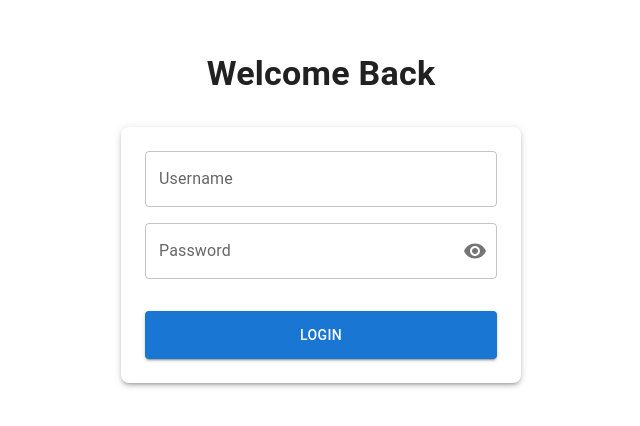
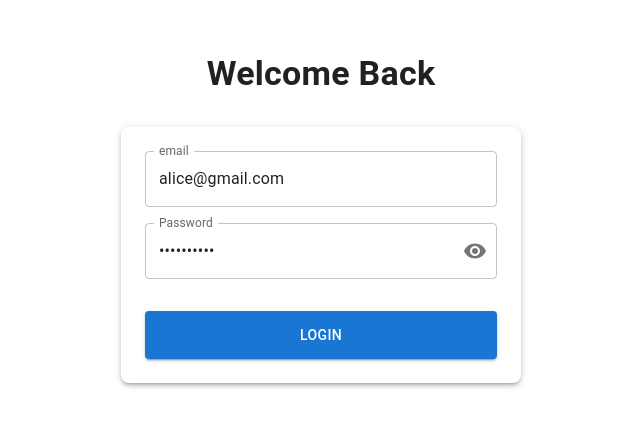
Before and after one commit to MoocAdminWebApp/frontend, a React (Create React App) app: page /login in a window 1280 px wide. Shown: the part 182-608 px from the top of the page, without its empty margins (319-959 px from the left). Built offline with nearby package versions, Linux system fonts and the light colour scheme.

Commit message:
Update login mapping to backend for making mooc running from UI to web api

```diff
--- a/src/App.tsx
+++ b/src/App.tsx
@@ -64,37 +64,37 @@ const App: React.FC = () => {
   const { menuItems } = useSelector((state: RootState) => state.permission);
   const dispatch = useDispatch();
 
-  useEffect(() => {
+  // useEffect(() => {
 
-    const getPermissions = async () => {
-      let getResp = await get<UserPermissionDto>(
-        "/Users/GetCurrentUserPermissList"
-      );
-      if (getResp.isSuccess) {
-        getResp.data.menus.push({
-          id: 0,
-          title: "Dashboard",
-          orderNum: -1, level: 0,
-          route: "/",
-          componentPath: "./pages/Dashboard.jsx",
-          menuType: MenuType.Menu,
-          children: [] as Array<MenuDto>,
-          permission: '',
-          mark: ''
-        });
+  //   const getPermissions = async () => {
+  //     let getResp = await get<UserPermissionDto>(
+  //       "/Users/GetCurrentUserPermissList"
+  //     );
+  //     if (getResp.isSuccess) {
+  //       getResp.data.menus.push({
+  //         id: 0,
+  //         title: "Dashboard",
+  //         orderNum: -1, level: 0,
+  //         route: "/",
+  //         componentPath: "./pages/Dashboard.jsx",
+  //         menuType: MenuType.Menu,
+  //         children: [] as Array<MenuDto>,
+  //         permission: '',
+  //         mark: ''
+  //       });
 
-        getResp.data.menus = getResp.data.menus.sort(x => x.orderNum)
-        dispatch(setPermissions({
-          menuItems: getResp.data.menus,
-          permissions: []
-        }));
-      }
-    }
-    if (isAuthenticated) {
-      getPermissions();
-    }
+  //       getResp.data.menus = getResp.data.menus.sort(x => x.orderNum)
+  //       dispatch(setPermissions({
+  //         menuItems: getResp.data.menus,
+  //         permissions: []
+  //       }));
+  //     }
+  //   }
+  //   if (isAuthenticated) {
+  //     getPermissions();
+  //   }
 
-  }, [dispatch, isAuthenticated])
+  // }, [dispatch, isAuthenticated])
 
 
   // useEffect(() => {
--- a/src/pages/Login.tsx
+++ b/src/pages/Login.tsx
@@ -1,9 +1,9 @@
-import * as React from 'react';
-import { useNavigate } from 'react-router-dom';
-import { useDispatch } from 'react-redux';
-import { login } from '../store/authSlice';
-import { setPermissions } from '../store/PermissionSlice';
-import { Formik, Form, Field, ErrorMessage, FormikHelpers } from 'formik';
+import * as React from "react";
+import { useNavigate } from "react-router-dom";
+import { useDispatch } from "react-redux";
+import { login } from "../store/authSlice";
+import { setPermissions } from "../store/PermissionSlice";
+import { Formik, Form, Field, ErrorMessage, FormikHelpers } from "formik";
 import {
   Box,
   Button,
@@ -13,34 +13,34 @@ import {
   IconButton,
   InputAdornment,
   TextField,
-} from '@mui/material';
-import { Visibility, VisibilityOff } from '@mui/icons-material';
-import * as Yup from 'yup';
+} from "@mui/material";
+import { Visibility, VisibilityOff } from "@mui/icons-material";
+import * as Yup from "yup";
 
-import { get, post } from '../request/axios/index';
-import { LoginResultDto } from '../types/user';
-import { UserPermissionDto } from '../types/menu';
+import { get, post } from "../request/axios/index";
+import { LoginResultDto } from "../types/user";
+import { UserPermissionDto } from "../types/menu";
 
 //Define the type of form value
 interface LoginFormValues {
-  username: string;
+  email: string;
   password: string;
 }
 
 //Define Yup validation rules
 const LoginSchema = Yup.object().shape({
-  username: Yup.string()
-    .required('Username is required')
-    .min(3, 'Username must be at least 3 characters'),
+  email: Yup.string()
+    .required("email is required")
+    .min(3, "email must be at least 3 characters"),
   password: Yup.string()
-    .required('Password is required')
-    .min(5, 'Password must be at least 6 characters'),
+    .required("Password is required")
+    .min(5, "Password must be at least 6 characters"),
 });
 
 const Login: React.FC = () => {
   const [showPassword, setShowPassword] = React.useState(false);
   const [isLoading, setIsLoading] = React.useState(false);
-  const [error, setError] = React.useState('');
+  const [error, setError] = React.useState("");
   const navigate = useNavigate();
   const dispatch = useDispatch();
 
@@ -49,27 +49,27 @@ const Login: React.FC = () => {
     { setSubmitting }: FormikHelpers<LoginFormValues>
   ) => {
     setIsLoading(true);
-    setError('');
+    setError("");
 
     try {
-      let resp = await post<LoginResultDto>('/auth/login', {
-        userName: values.username,
+      let resp = await post<string>("/login", {
+        email: values.email,
         password: values.password,
       });
+      if (resp.isSuccess) {
+        dispatch(
+          login({
+            accessToken: resp.data,
 
-      if (resp.isSuccess) {
-        dispatch(login({
-          accessToken: resp.data.accessToken,
-          user: { ...resp.data }
-        })); //Update Redux status
+          })
+        ); //Update Redux status
 
-        navigate('/'); //After successful login, jump to the homepage
+        navigate("/"); //After successful login, jump to the homepage
       } else {
-        setError(resp.message || 'Invalid username or password');
+        setError(resp.message || "Invalid username or password");
       }
-
     } catch (err) {
-      setError('An error occurred. Please try again.');
+      setError("An error occurred. Please try again.");
     } finally {
       setIsLoading(false);
       setSubmitting(false);
@@ -83,35 +83,47 @@ const Login: React.FC = () => {
   return (
     <Box
       sx={{
-        display: 'flex',
-        flexDirection: 'column',
-        alignItems: 'center',
-        justifyContent: 'center',
-        width: '100%',
-        height: '100vh',
-        backgroundColor: 'background.default',
+        display: "flex",
+        flexDirection: "column",
+        alignItems: "center",
+        justifyContent: "center",
+        width: "100%",
+        height: "100vh",
+        backgroundColor: "background.default",
         p: 3,
       }}
     >
-      <Typography variant="h4" component="h1" gutterBottom sx={{ fontWeight: 'bold', mb: 4 }}>
+      <Typography
+        variant="h4"
+        component="h1"
+        gutterBottom
+        sx={{ fontWeight: "bold", mb: 4 }}
+      >
         Welcome Back
       </Typography>
       <Box
         sx={{
-          width: '100%',
+          width: "100%",
           maxWidth: 400,
           p: 3,
-          bgcolor: 'background.paper',
+          bgcolor: "background.paper",
           borderRadius: 2,
           boxShadow: 3,
         }}
       >
         <Formik
-          initialValues={{ username: '', password: '' }}
+          initialValues={{ email: "alice@gmail.com", password: "password12" }}
           validationSchema={LoginSchema}
           onSubmit={handleLogin}
         >
-          {({ values, errors, touched, handleChange, handleBlur, isSubmitting }) => (
+          {({
+            values,
+            errors,
+            touched,
+            handleChange,
+            handleBlur,
+            isSubmitting,
+          }) => (
             <Form>
               {error && (
                 <Alert severity="error" sx={{ mb: 3 }}>
@@ -119,20 +131,20 @@ const Login: React.FC = () => {
                 </Alert>
               )}
               <TextField
-                name="username"
-                label="Username"
-                value={values.username}
+                name="email"
+                label="email"
+                value={values.email}
                 onChange={handleChange}
                 onBlur={handleBlur}
-                error={touched.username && Boolean(errors.username)}
-                helperText={touched.username && errors.username}
+                error={touched.email && Boolean(errors.email)}
+                helperText={touched.email && errors.email}
                 fullWidth
                 sx={{ mb: 2 }}
               />
               <TextField
                 name="password"
                 label="Password"
-                type={showPassword ? 'text' : 'password'}
+                type={showPassword ? "text" : "password"}
                 value={values.password}
                 onChange={handleChange}
                 onBlur={handleBlur}
@@ -143,7 +155,10 @@ const Login: React.FC = () => {
                 InputProps={{
                   endAdornment: (
                     <InputAdornment position="end">
-                      <IconButton onClick={handleTogglePasswordVisibility} edge="end">
+                      <IconButton
+                        onClick={handleTogglePasswordVisibility}
+                        edge="end"
+                      >
                         {showPassword ? <VisibilityOff /> : <Visibility />}
                       </IconButton>
                     </InputAdornment>
@@ -157,7 +172,7 @@ const Login: React.FC = () => {
                 disabled={isSubmitting || isLoading}
                 sx={{ mt: 2, height: 48 }}
               >
-                {isLoading ? <CircularProgress size={24} /> : 'Login'}
+                {isLoading ? <CircularProgress size={24} /> : "Login"}
               </Button>
             </Form>
           )}
--- a/src/store/authSlice.ts
+++ b/src/store/authSlice.ts
@@ -31,11 +31,10 @@ const authSlice = createSlice({
       state,
       action: PayloadAction<{
         accessToken: string;
-        user: User;
       }>
     ) {
       state.isAuth = true;
-      state.user = action.payload.user;
+      //state.user = action.payload.user;
       localStorage.setItem("accessToken", action.payload.accessToken);
       localStorage.setItem("userInfo", JSON.stringify(state.user));
     },
```
